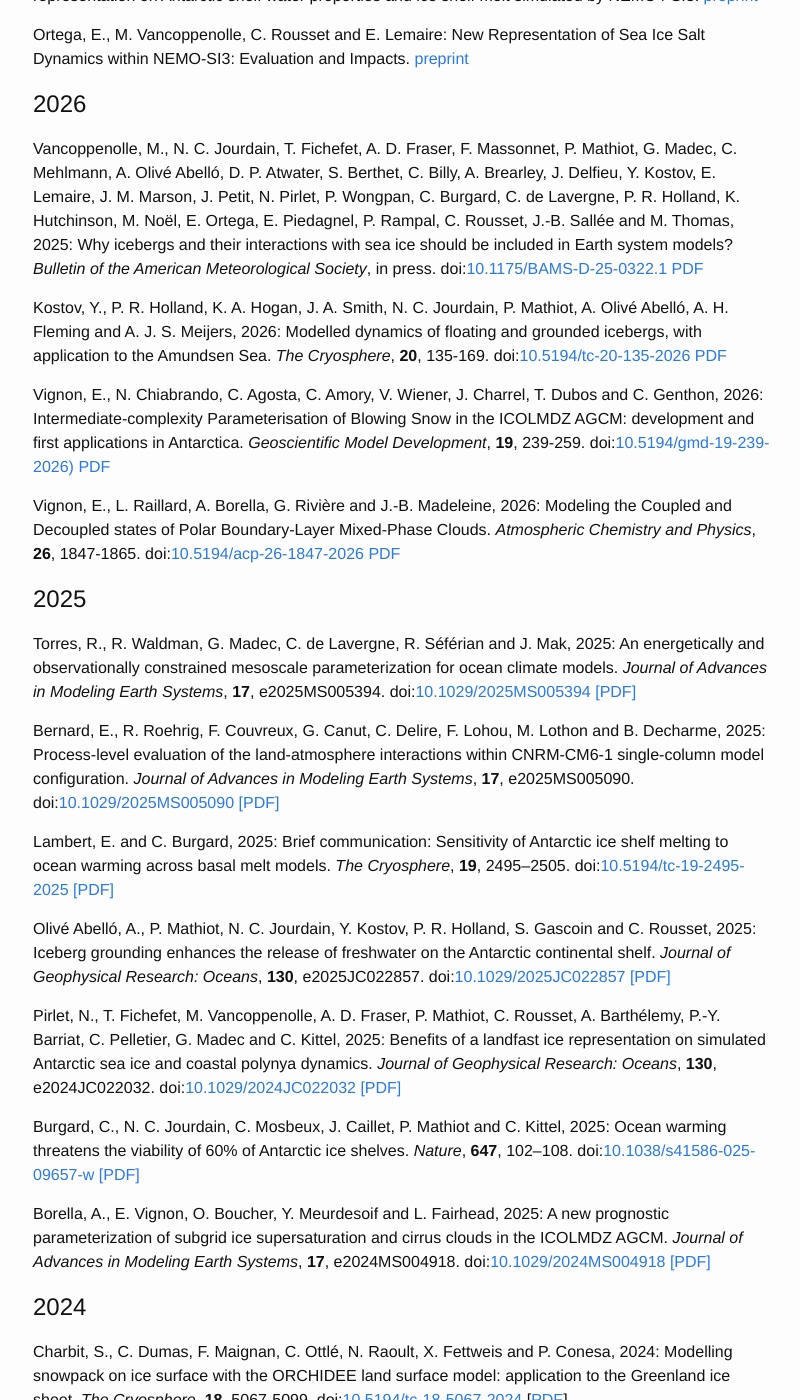
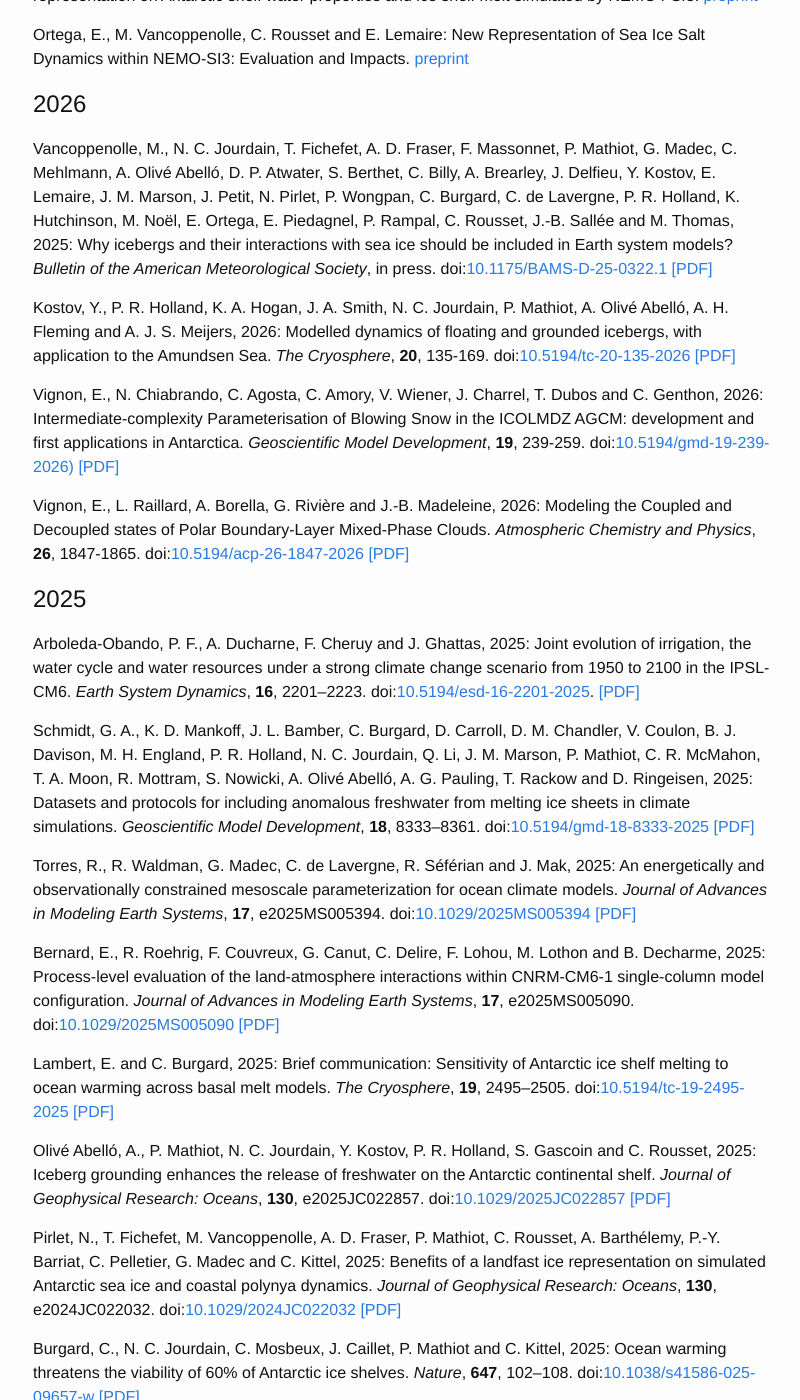
Before and after one commit to TRACCS-PC7-IMPRESSION-ESM/TRACCS-PC7-IMPRESSION-ESM.github.io, a Jekyll site: the page built from publications.md, in a window 1280 px wide and 1400 px high, scrolled down 633 px. Shown: the whole window, without its empty margins (237-1037 px from the left). Built offline with Jekyll 4.4.1, drawn with Linux system fonts in a browser that asks for light colours.

Commit message:
SSC7 document link uptate + publication/communication updates

```diff
--- a/publications.md
+++ b/publications.md
@@ -10,7 +10,7 @@ The IMPRESSION-ESM publication HAL collection can be found [here](https://hal.sc
 
 # Submitted
 
-Piton, V., H. Giordani, R. Bourdalle-Badie and C. Pelletier: First global assessment of the Eddy-Diffusivity Mass-Flux (EDMF) parameterization for oceanic convection in NEMO: implications for global temperature and surface heat fluxes. [preprint](https://doi.org/10.5194/egusphere-2026-640) [PDF](https://hal.science/hal-05529885v1)
+Piton, V., H. Giordani, R. Bourdalle-Badie and C. Pelletier: First global assessment of the Eddy-Diffusivity Mass-Flux (EDMF) parameterization for oceanic convection in NEMO: implications for global temperature and surface heat fluxes. [preprint](https://doi.org/10.5194/egusphere-2026-640) [[PDF]](https://hal.science/hal-05529885v1)
 
 Conesa, P., C. Agosta, S. Charbit, C. Dumas, S. Beylat and N. Raoult: Dry snow initialization and densification over the Greenland and Antarctic ice sheets in the ORCHIDEE land surface model. [preprint](https://doi.org/10.5194/egusphere-2025-5504)
 
@@ -24,15 +24,19 @@ Ortega, E., M. Vancoppenolle, C. Rousset and E. Lemaire: New Representation of S
 
 # 2026
 
-Vancoppenolle, M., N. C. Jourdain, T. Fichefet, A. D. Fraser, F. Massonnet, P. Mathiot, G. Madec, C. Mehlmann, A. Olivé Abelló, D. P. Atwater, S. Berthet, C. Billy, A. Brearley, J. Delfieu, Y. Kostov, E. Lemaire, J. M. Marson, J. Petit, N. Pirlet, P. Wongpan, C. Burgard, C. de Lavergne, P. R. Holland, K. Hutchinson, M. Noël, E. Ortega, E. Piedagnel, P. Rampal, C. Rousset, J.-B. Sallée and M. Thomas, 2025: Why icebergs and their interactions with sea ice should be included in Earth system models? *Bulletin of the American Meteorological Society*, in press. doi:[10.1175/BAMS-D-25-0322.1](https://doi.org/10.1175/BAMS-D-25-0322.1) [PDF](https://hal.science/TRACCS-PC7-IMPRESSION-ESM/hal-05397165v1)
+Vancoppenolle, M., N. C. Jourdain, T. Fichefet, A. D. Fraser, F. Massonnet, P. Mathiot, G. Madec, C. Mehlmann, A. Olivé Abelló, D. P. Atwater, S. Berthet, C. Billy, A. Brearley, J. Delfieu, Y. Kostov, E. Lemaire, J. M. Marson, J. Petit, N. Pirlet, P. Wongpan, C. Burgard, C. de Lavergne, P. R. Holland, K. Hutchinson, M. Noël, E. Ortega, E. Piedagnel, P. Rampal, C. Rousset, J.-B. Sallée and M. Thomas, 2025: Why icebergs and their interactions with sea ice should be included in Earth system models? *Bulletin of the American Meteorological Society*, in press. doi:[10.1175/BAMS-D-25-0322.1](https://doi.org/10.1175/BAMS-D-25-0322.1) [[PDF]](https://hal.science/TRACCS-PC7-IMPRESSION-ESM/hal-05397165v1)
 
-Kostov, Y., P. R. Holland, K. A. Hogan, J. A. Smith, N. C. Jourdain, P. Mathiot, A. Olivé Abelló, A. H. Fleming and A. J. S. Meijers, 2026: Modelled dynamics of floating and grounded icebergs, with application to the Amundsen Sea. *The Cryosphere*, **20**, 135-169. doi:[10.5194/tc-20-135-2026](https://doi.org/10.5194/tc-20-135-2026) [PDF](https://hal.science/hal-05529487v1)
+Kostov, Y., P. R. Holland, K. A. Hogan, J. A. Smith, N. C. Jourdain, P. Mathiot, A. Olivé Abelló, A. H. Fleming and A. J. S. Meijers, 2026: Modelled dynamics of floating and grounded icebergs, with application to the Amundsen Sea. *The Cryosphere*, **20**, 135-169. doi:[10.5194/tc-20-135-2026](https://doi.org/10.5194/tc-20-135-2026) [[PDF]](https://hal.science/hal-05529487v1)
 
-Vignon, E., N. Chiabrando, C. Agosta, C. Amory, V. Wiener, J. Charrel, T. Dubos and C. Genthon, 2026: Intermediate-complexity Parameterisation of Blowing Snow in the ICOLMDZ AGCM: development and first applications in Antarctica. *Geoscientific Model Development*, **19**, 239-259. doi:[10.5194/gmd-19-239-2026)](https://doi.org/10.5194/gmd-19-239-2026) [PDF](https://hal.science/hal-05509436v1)
+Vignon, E., N. Chiabrando, C. Agosta, C. Amory, V. Wiener, J. Charrel, T. Dubos and C. Genthon, 2026: Intermediate-complexity Parameterisation of Blowing Snow in the ICOLMDZ AGCM: development and first applications in Antarctica. *Geoscientific Model Development*, **19**, 239-259. doi:[10.5194/gmd-19-239-2026)](https://doi.org/10.5194/gmd-19-239-2026) [[PDF]](https://hal.science/hal-05509436v1)
 
-Vignon, E., L. Raillard, A. Borella, G. Rivière and J.-B. Madeleine, 2026: Modeling the Coupled and Decoupled states of Polar Boundary-Layer Mixed-Phase Clouds. *Atmospheric Chemistry and Physics*, **26**, 1847-1865. doi:[10.5194/acp-26-1847-2026](https://doi.org/10.5194/acp-26-1847-2026) [PDF](https://hal.science/hal-05352103v1)
+Vignon, E., L. Raillard, A. Borella, G. Rivière and J.-B. Madeleine, 2026: Modeling the Coupled and Decoupled states of Polar Boundary-Layer Mixed-Phase Clouds. *Atmospheric Chemistry and Physics*, **26**, 1847-1865. doi:[10.5194/acp-26-1847-2026](https://doi.org/10.5194/acp-26-1847-2026) [[PDF]](https://hal.science/hal-05352103v1)
 
 # 2025
+
+Arboleda-Obando, P. F., A. Ducharne, F. Cheruy and J. Ghattas, 2025: Joint evolution of irrigation, the water cycle and water resources under a strong climate change scenario from 1950 to 2100 in the IPSL-CM6. *Earth System Dynamics*, **16**, 2201–2223. doi:[10.5194/esd-16-2201-2025](https://doi.org/10.5194/esd-16-2201-2025). [[PDF]](https://hal.science/hal-05413341v1)
+
+Schmidt, G. A., K. D. Mankoff, J. L. Bamber, C. Burgard, D. Carroll, D. M. Chandler, V. Coulon, B. J. Davison, M. H. England, P. R. Holland, N. C. Jourdain, Q. Li, J. M. Marson, P. Mathiot, C. R. McMahon, T. A. Moon, R. Mottram, S. Nowicki, A. Olivé Abelló, A. G. Pauling, T. Rackow and D. Ringeisen, 2025: Datasets and protocols for including anomalous freshwater from melting ice sheets in climate simulations. *Geoscientific Model Development*, **18**, 8333–8361. doi:[10.5194/gmd-18-8333-2025](https://doi.org/10.5194/gmd-18-8333-2025) [[PDF]](https://hal.science/hal-05361516v1)
 
 Torres, R., R. Waldman, G. Madec, C. de Lavergne, R. Séférian and J. Mak, 2025: An energetically and observationally constrained mesoscale parameterization for ocean climate models. *Journal of Advances in Modeling Earth Systems*, **17**, e2025MS005394. doi:[10.1029/2025MS005394](https://doi.org/10.1029/2025MS005394) [[PDF]](https://hal.science/hal-05562983v1)
 
```
Also changed, not shown: communications.md (+19 -1 lines), intranet.md (+1 -1 lines), 5 other files.
